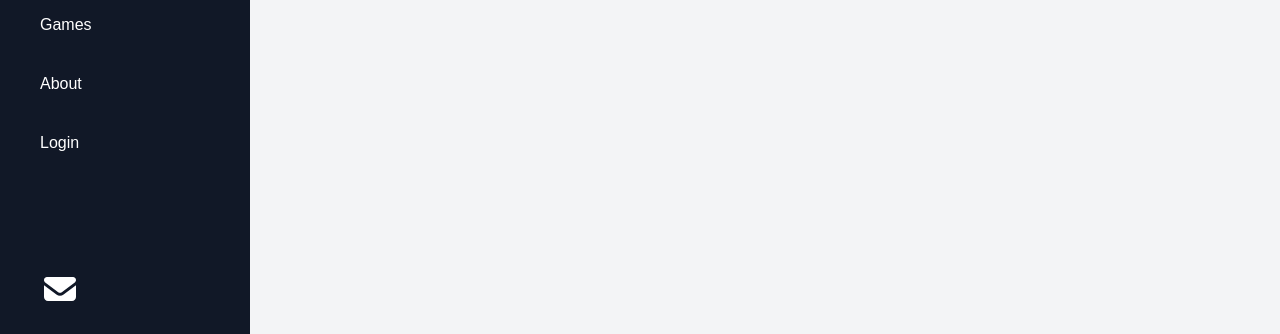
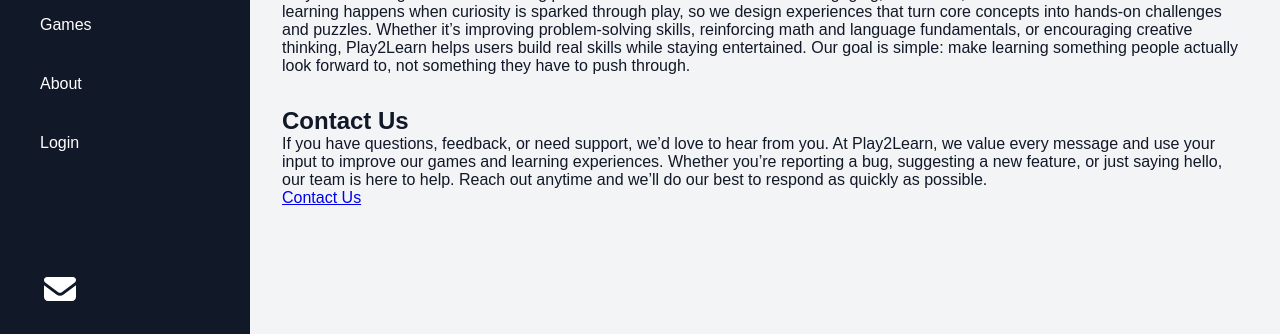
Before and after one commit to ryanstokes21/play2learn, a website: page pages/about.html in a window 1280 px wide. Shown: the part 174-508 px from the top of the page. Drawn offline with Linux system fonts and the light colour scheme.

Commit message:
add main content

```diff
--- a/pages/about.html
+++ b/pages/about.html
@@ -77,7 +77,40 @@
           </div>
         </header>
 
-        <main>nothing here yet</main>
+        <main>
+          <section class="center">
+            <div class="card">
+              <h2 class="margin-bottom">About Us</h2>
+              <p>
+                Play2Learn is a game-based learning platform built to make
+                education feel engaging, interactive, and fun. We believe that
+                the best learning happens when curiosity is sparked through
+                play, so we design experiences that turn core concepts into
+                hands-on challenges and puzzles. Whether it’s improving
+                problem-solving skills, reinforcing math and language
+                fundamentals, or encouraging creative thinking, Play2Learn helps
+                users build real skills while staying entertained. Our goal is
+                simple: make learning something people actually look forward to,
+                not something they have to push through.
+              </p>
+            </div>
+          </section>
+
+          <section class="center">
+            <div class="card">
+              <h2 class="margin-bottom">Contact Us</h2>
+              <p class="margin-bottom">
+                If you have questions, feedback, or need support, we’d love to
+                hear from you. At Play2Learn, we value every message and use
+                your input to improve our games and learning experiences.
+                Whether you’re reporting a bug, suggesting a new feature, or
+                just saying hello, our team is here to help. Reach out anytime
+                and we’ll do our best to respond as quickly as possible.
+              </p>
+              <a href="./contact.html" class="btn">Contact Us</a>
+            </div>
+          </section>
+        </main>
       </div>
     </div>
   </body>
```
